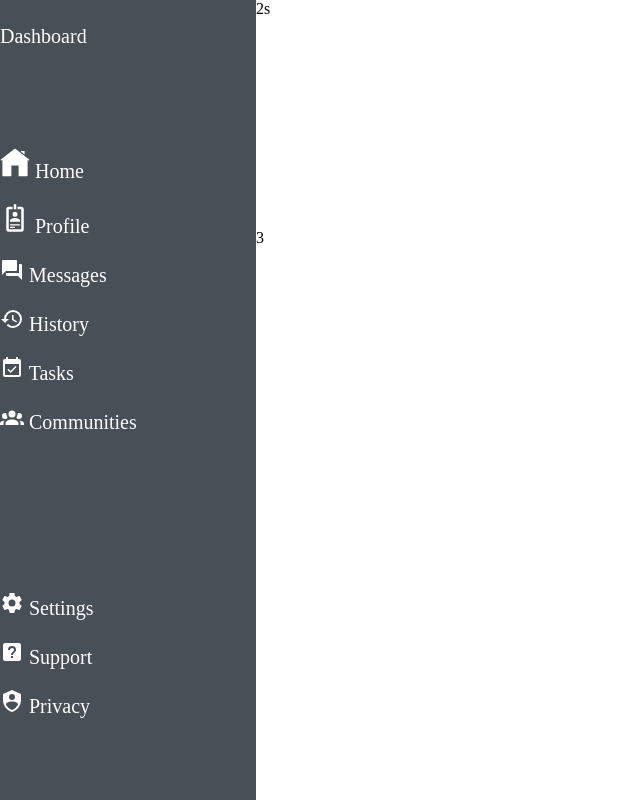
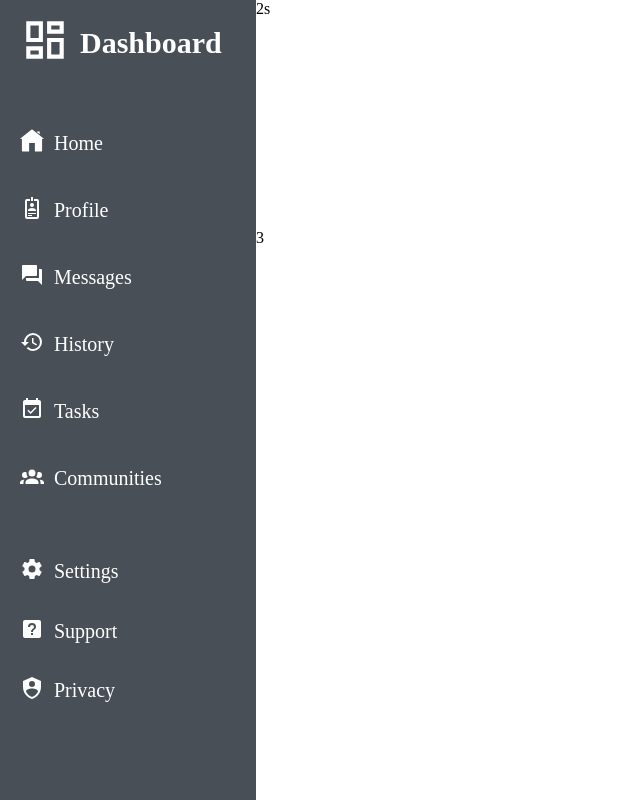
Before and after one commit to Humzaza/Admin-Dashboard, a plain HTML site: page index.html in a window 1280 px wide. Shown: the whole page, without its empty margins (0-640 px from the left). Drawn offline with Linux system fonts and the light colour scheme.

Commit message:
nav-bar structure complete

```diff
--- a/index.html
+++ b/index.html
@@ -10,67 +10,88 @@
 <body>
     <div class="main-Container">
         <div class="nav-Bar">
-            <div class="nav-Options dash-Logo">Dashboard</div>
+            <div class="nav-Top">
+                <div class="nav-Options">
+                    <svg class="dash-Logo"  viewBox="0 0 24 24">
+                        <path fill="currentColor" d="M19,5V7H15V5H19M9,5V11H5V5H9M19,13V19H15V13H19M9,17V19H5V17H9M21,3H13V9H21V3M11,3H3V13H11V3M21,11H13V21H21V11M11,15H3V21H11V15Z" />
+                    </svg>
+                </div>
+                <div class="nav-Options dash">
+                    Dashboard
+                </div>
+            </div>
 
             <div class="nav-Mid">
                 <div class="nav-Options home-Btn">
                     <svg xmlns="http://www.w3.org/2000/svg" x="0px" y="0px"
-                        width="30" height="30"
+                        width="24" height="24"
                         viewBox="0 0 50 50"
                         style=" fill:white;">
                         <path d="M 25 1.0507812 C 24.7825 1.0507812 24.565859 1.1197656 24.380859 1.2597656 L 1.3808594 19.210938 C 0.95085938 19.550938 0.8709375 20.179141 1.2109375 20.619141 C 1.5509375 21.049141 2.1791406 21.129062 2.6191406 20.789062 L 4 19.710938 L 4 46 C 4 46.55 4.45 47 5 47 L 19 47 L 19 29 L 31 29 L 31 47 L 45 47 C 45.55 47 46 46.55 46 46 L 46 19.710938 L 47.380859 20.789062 C 47.570859 20.929063 47.78 21 48 21 C 48.3 21 48.589063 20.869141 48.789062 20.619141 C 49.129063 20.179141 49.049141 19.550938 48.619141 19.210938 L 25.619141 1.2597656 C 25.434141 1.1197656 25.2175 1.0507812 25 1.0507812 z M 35 5 L 35 6.0507812 L 41 10.730469 L 41 5 L 35 5 z"></path>
                     </svg>
-                    Home
+                </div>
+                <div class="nav-Options">Home</div>
+                <div class="nav-Options profile-Btn">
+                    <svg style="width:24px;height:24px" viewBox="0 0 24 24">
+                        <path fill="currentColor" d="M17,3H14V5H17V21H7V5H10V3H7A2,2 0 0,0 5,5V21A2,2 0 0,0 7,23H17A2,2 0 0,0 19,21V5A2,2 0 0,0 17,3M12,7A2,2 0 0,1 14,9A2,2 0 0,1 12,11A2,2 0 0,1 10,9A2,2 0 0,1 12,7M16,15H8V14C8,12.67 10.67,12 12,12C13.33,12 16,12.67 16,14V15M16,18H8V17H16V18M12,20H8V19H12V20M13,5H11V1H13V5Z" />
+                    </svg>
                 </div>
                 <div class="nav-Options profile-Btn">
-                    <svg style="width:30px;height:30px" viewBox="0 0 24 24">
-                        <path fill="currentColor" d="M17,3H14V5H17V21H7V5H10V3H7A2,2 0 0,0 5,5V21A2,2 0 0,0 7,23H17A2,2 0 0,0 19,21V5A2,2 0 0,0 17,3M12,7A2,2 0 0,1 14,9A2,2 0 0,1 12,11A2,2 0 0,1 10,9A2,2 0 0,1 12,7M16,15H8V14C8,12.67 10.67,12 12,12C13.33,12 16,12.67 16,14V15M16,18H8V17H16V18M12,20H8V19H12V20M13,5H11V1H13V5Z" />
-                    </svg>
                     Profile
                 </div>
                 <div class="nav-Options messages-Btn">
                     <svg style="width:24px;height:24px" viewBox="0 0 24 24">
                         <path fill="currentColor" d="M17,12V3A1,1 0 0,0 16,2H3A1,1 0 0,0 2,3V17L6,13H16A1,1 0 0,0 17,12M21,6H19V15H6V17A1,1 0 0,0 7,18H18L22,22V7A1,1 0 0,0 21,6Z" />
                     </svg>
-                    Messages
                 </div>
+                <div class="nav-Options messages-Btn">Messages</div>
                 <div class="nav-Options history-Btn">
                     <svg style="width:24px;height:24px" viewBox="0 0 24 24">
                         <path fill="currentColor" d="M13.5,8H12V13L16.28,15.54L17,14.33L13.5,12.25V8M13,3A9,9 0 0,0 4,12H1L4.96,16.03L9,12H6A7,7 0 0,1 13,5A7,7 0 0,1 20,12A7,7 0 0,1 13,19C11.07,19 9.32,18.21 8.06,16.94L6.64,18.36C8.27,20 10.5,21 13,21A9,9 0 0,0 22,12A9,9 0 0,0 13,3" />
                     </svg>
-                    History
                 </div>
+                <div class="nav-Options history-Btn">History</div>
                 <div class="nav-Options task-Btn">
                     <svg style="width:24px;height:24px" viewBox="0 0 24 24">
                         <path fill="currentColor" d="M19,19H5V8H19M19,3H18V1H16V3H8V1H6V3H5C3.89,3 3,3.9 3,5V19A2,2 0 0,0 5,21H19A2,2 0 0,0 21,19V5A2,2 0 0,0 19,3M16.53,11.06L15.47,10L10.59,14.88L8.47,12.76L7.41,13.82L10.59,17L16.53,11.06Z" />
                     </svg>
+                </div>
+                <div class="nav-Options task-Btn">
                     Tasks
                 </div>
                 <div class="nav-Options communities-Btn">
                     <svg style="width:24px;height:24px" viewBox="0 0 24 24">
                         <path fill="currentColor" d="M12,5.5A3.5,3.5 0 0,1 15.5,9A3.5,3.5 0 0,1 12,12.5A3.5,3.5 0 0,1 8.5,9A3.5,3.5 0 0,1 12,5.5M5,8C5.56,8 6.08,8.15 6.53,8.42C6.38,9.85 6.8,11.27 7.66,12.38C7.16,13.34 6.16,14 5,14A3,3 0 0,1 2,11A3,3 0 0,1 5,8M19,8A3,3 0 0,1 22,11A3,3 0 0,1 19,14C17.84,14 16.84,13.34 16.34,12.38C17.2,11.27 17.62,9.85 17.47,8.42C17.92,8.15 18.44,8 19,8M5.5,18.25C5.5,16.18 8.41,14.5 12,14.5C15.59,14.5 18.5,16.18 18.5,18.25V20H5.5V18.25M0,20V18.5C0,17.11 1.89,15.94 4.45,15.6C3.86,16.28 3.5,17.22 3.5,18.25V20H0M24,20H20.5V18.25C20.5,17.22 20.14,16.28 19.55,15.6C22.11,15.94 24,17.11 24,18.5V20Z" />
                     </svg>
-                    Communities
                 </div>
+                <div class="nav-Options communities-Btn">Communities</div>
             </div>
-
             <div class="nav-Bot">
                 <div class="nav-Options settings-Btn">
                     <svg style="width:24px;height:24px" viewBox="0 0 24 24">
                         <path fill="currentColor" d="M12,15.5A3.5,3.5 0 0,1 8.5,12A3.5,3.5 0 0,1 12,8.5A3.5,3.5 0 0,1 15.5,12A3.5,3.5 0 0,1 12,15.5M19.43,12.97C19.47,12.65 19.5,12.33 19.5,12C19.5,11.67 19.47,11.34 19.43,11L21.54,9.37C21.73,9.22 21.78,8.95 21.66,8.73L19.66,5.27C19.54,5.05 19.27,4.96 19.05,5.05L16.56,6.05C16.04,5.66 15.5,5.32 14.87,5.07L14.5,2.42C14.46,2.18 14.25,2 14,2H10C9.75,2 9.54,2.18 9.5,2.42L9.13,5.07C8.5,5.32 7.96,5.66 7.44,6.05L4.95,5.05C4.73,4.96 4.46,5.05 4.34,5.27L2.34,8.73C2.21,8.95 2.27,9.22 2.46,9.37L4.57,11C4.53,11.34 4.5,11.67 4.5,12C4.5,12.33 4.53,12.65 4.57,12.97L2.46,14.63C2.27,14.78 2.21,15.05 2.34,15.27L4.34,18.73C4.46,18.95 4.73,19.03 4.95,18.95L7.44,17.94C7.96,18.34 8.5,18.68 9.13,18.93L9.5,21.58C9.54,21.82 9.75,22 10,22H14C14.25,22 14.46,21.82 14.5,21.58L14.87,18.93C15.5,18.67 16.04,18.34 16.56,17.94L19.05,18.95C19.27,19.03 19.54,18.95 19.66,18.73L21.66,15.27C21.78,15.05 21.73,14.78 21.54,14.63L19.43,12.97Z" />
                     </svg>
+                </div>
+                <div class="nav-Options settings-Btn">
                     Settings
                 </div>
+
                 <div class="nav-Options support-Btn">
                     <svg style="width:24px;height:24px" viewBox="0 0 24 24">
                         <path fill="currentColor" d="M11,18H13V16H11V18M12,6A4,4 0 0,0 8,10H10A2,2 0 0,1 12,8A2,2 0 0,1 14,10C14,12 11,11.75 11,15H13C13,12.75 16,12.5 16,10A4,4 0 0,0 12,6M5,3H19A2,2 0 0,1 21,5V19A2,2 0 0,1 19,21H5A2,2 0 0,1 3,19V5A2,2 0 0,1 5,3Z" />
                     </svg>
+                </div>
+
+                <div class="nav-Options support-Btn">
                     Support
                 </div>
+
                 <div class="nav-Options privacy-Btn">
                     <svg style="width:24px;height:24px" viewBox="0 0 24 24">
                         <path fill="currentColor" d="M12,1L3,5V11C3,16.55 6.84,21.74 12,23C17.16,21.74 21,16.55 21,11V5L12,1M12,5A3,3 0 0,1 15,8A3,3 0 0,1 12,11A3,3 0 0,1 9,8A3,3 0 0,1 12,5M17.13,17C15.92,18.85 14.11,20.24 12,20.92C9.89,20.24 8.08,18.85 6.87,17C6.53,16.5 6.24,16 6,15.47C6,13.82 8.71,12.47 12,12.47C15.29,12.47 18,13.79 18,15.47C17.76,16 17.47,16.5 17.13,17Z" />
                     </svg>
+                </div>
+                <div class="nav-Options privacy-Btn">
                     Privacy
                 </div>
             </div>
--- a/style.css
+++ b/style.css
@@ -18,30 +18,49 @@ body {
     grid-area: 1 / 1 / 3 / 2;
     display: grid;
     grid-template-rows: 0.5fr 3fr 2fr;
+    grid-template-columns: 1fr;
     background-color: #494f57;
 }
 
 .nav-Bar >* {
-    display: flex;
-    flex-direction: column;
-    justify-content: center;
+    display: grid;
+    padding: 15px 10px 10px 20px;
     gap: 20px;
-
+    column-gap: 10px;
+    align-items: center;
 }
 
 .nav-Options {
     color: white;
     font-size: 20px;
+
+}
+
+.nav-Top {
+    grid-template-columns: 0.3fr 3fr;
+
+}
+.dash {
+    font-size: 30px;
+    font-weight: 700;
+}
+
+.dash-Logo {
+    height: 50px;
+    width: 50px;
 }
 
 .nav-Mid {
-
+    grid-template-columns: 0.3fr 3fr;
+    grid-template-rows: repeat(6, 1fr);
+    padding-top: 40px;
 }
 
 .nav-Bot {
-
+    grid-template-columns: 0.3fr 3fr;
+    grid-template-rows: repeat(3, 0.2fr);
+    padding-top: 40px;
 }
-
 
 .header {
     grid-area: 1 / 2 / 2 / 3;
```
